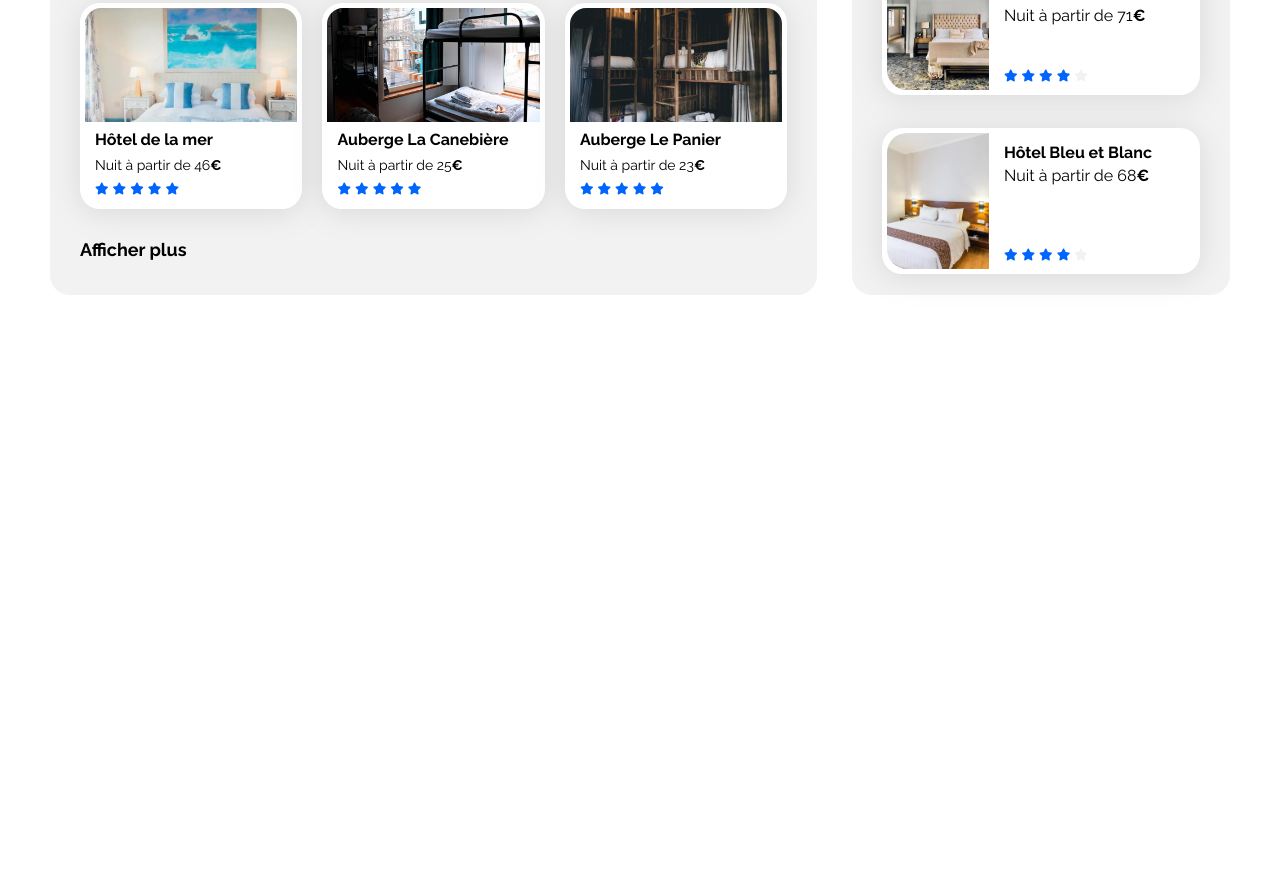
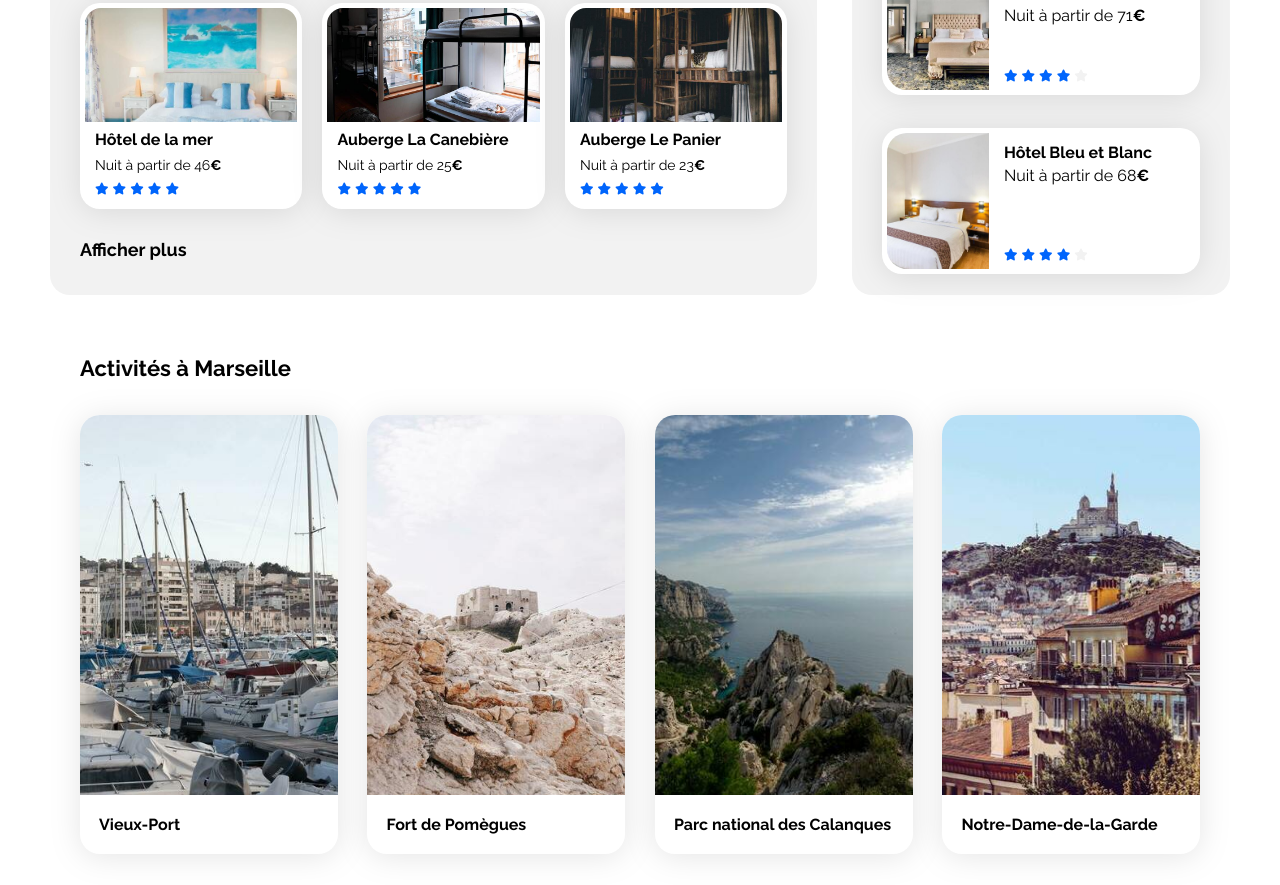
Before and after one commit to Valene-R/Booki, a plain HTML site: page index.html in a window 1280 px wide. Shown: the part 754-1639 px from the top of the page. Before the commit the page ends 1079 px from the top, so only its background shows below. Drawn offline with Linux system fonts and the light colour scheme.

Commit message:
feat(activities): implement activities section with cards

```diff
--- a/css/style.css
+++ b/css/style.css
@@ -353,6 +353,50 @@ body {
   margin-bottom: 5px;
 }
 
+/**** Activités à Marseille ****/
+.activites {
+  height: 560px;
+  display: flex;
+  flex-direction: column;
+  align-items: flex-start;
+  padding: 0 30px;
+}
+
+.activites-title {
+  padding: 30px 0;
+  height: 30px;
+}
+
+.activites-link {
+  text-decoration: none;
+  color: var(--second-color);
+}
+
+.activites-cards {
+  height: 439px;
+  display: flex;
+  justify-content: space-between;
+}
+
+.activites-cards img {
+  width: 100%;
+  height: 380px;
+  border-radius: 20px 20px 0 0;
+  object-fit: cover;
+  display: block;
+}
+
+.activites-card {
+  background: var(--third-color);
+  filter: drop-shadow(0 3px 15px rgba(0, 0, 0, 0.1));
+  border-radius: 20px;
+  width: 23%;
+}
+
+.activites-cards .card-title {
+  margin: 20px 19px;
+}
+
 /* Le code ci-dessous correspond à la version responsive uniquement */
 
 /****** Media queries ***********/
--- a/index.html
+++ b/index.html
@@ -283,6 +283,39 @@
                     </div>
                 </section>
             </div>
+
+            <!-- Activités à Marseille -->
+            <section class="activites" id="activites">
+                <div class="activites-title">
+                    <h2 class="section-title">Activités à Marseille</h2>
+                </div>
+                <div class="activites-cards">
+                    <article class="activites-card">
+                        <a class="activites-link" href="#">
+                            <img src="./images/activites/reno-laithienne.jpg" alt="Bateaux amarrés au Vieux-Port">
+                            <h3 class="card-title">Vieux-Port</h3>
+                        </a>
+                    </article>
+                    <article class="activites-card">
+                        <a class="activites-link" href="#">
+                            <img src="./images/activites/paul-hermann.jpg" alt="Fort de Pomègues">
+                            <h3 class="card-title">Fort de Pomègues</h3>
+                        </a>
+                    </article>
+                    <article class="activites-card">
+                        <a class="activites-link" href="#">
+                            <img src="./images/activites/kilyan-sockalingum.jpg" alt="Paysage des Calanques">
+                            <h3 class="card-title">Parc national des Calanques</h3>
+                        </a>
+                    </article>
+                    <article class="activites-card">
+                        <a class="activites-link" href="#">
+                            <img src="./images/activites/florian-wehde.jpg" alt="Notre-Dame-de-la-Garde surplombant Marseille">
+                            <h3 class="card-title">Notre-Dame-de-la-Garde</h3>
+                        </a>
+                    </article>
+                </div>
+            </section>
         </main>
         <footer></footer>
     </div>
```
